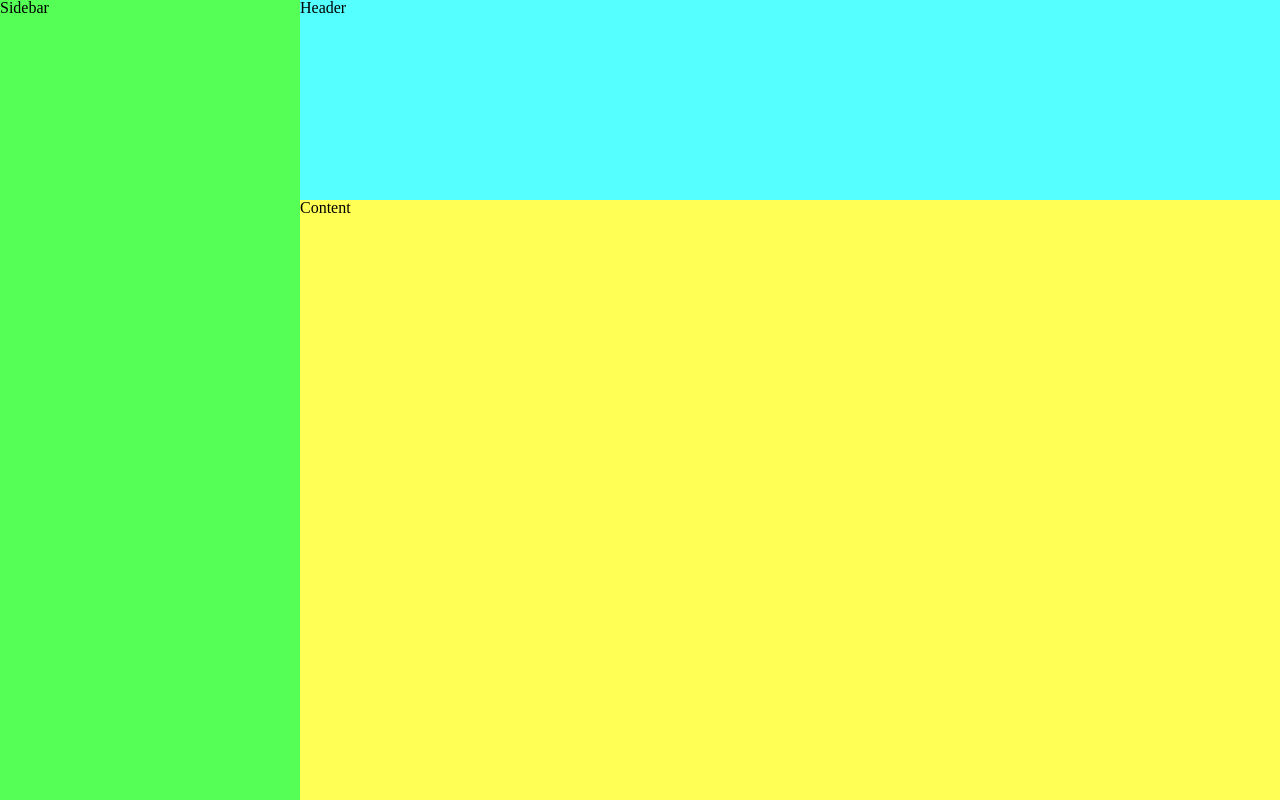
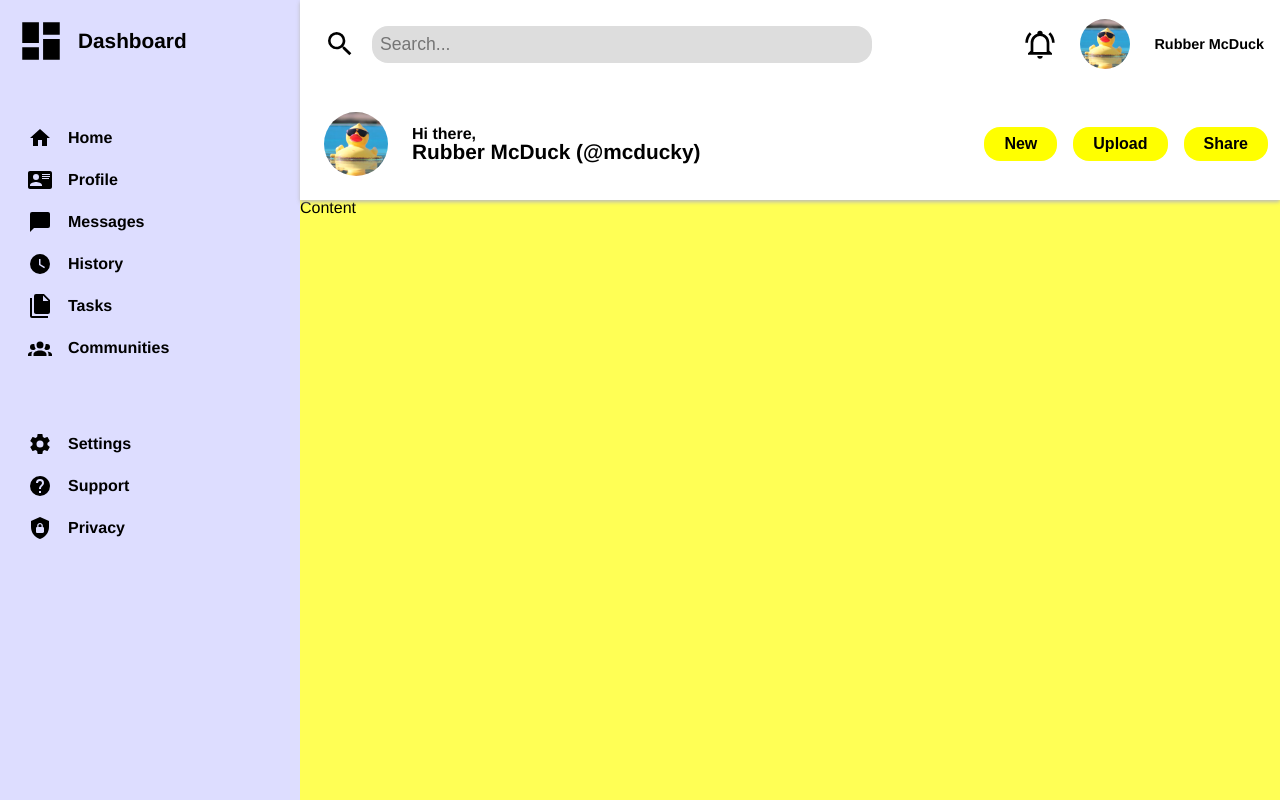
Before and after one commit to MongrelArchitect/admin-dashboard, a plain HTML site: page index.html in a window 1280 px wide. Drawn offline with Linux system fonts and the light colour scheme.

Commit message:
Setup and style header and sidebar sections

```diff
--- a/index.html
+++ b/index.html
@@ -9,8 +9,49 @@
   </head>
   <body>
     <div class="container">
-      <div class="header">Header</div>
-      <div class="sidebar">Sidebar</div>
+      <div class="header">
+        <div class="search">
+          <img src="./images/search.svg" alt="">
+          <input type="search" placeholder="Search...">
+        </div>
+        <div class="user">
+          <img src="./images/bell.svg" alt="">
+          <img src="./images/duck.jpg" alt="">
+          <span>Rubber McDuck</span>
+        </div>
+        <div class="greeting">
+          <img src="./images/duck.jpg" alt="">
+          <span>Hi there,<p>Rubber McDuck (@mcducky)</p></span>
+        </div>
+        <div class="actions">
+          <button>New</button>
+          <button>Upload</button>
+          <button>Share</button>
+        </div>
+      </div>
+      <div class="sidebar">
+        <div class="dashboard">
+          <img src="./images/dashboard.svg" alt="">
+          <span>Dashboard</span>
+        </div>
+        <div class="navigation">
+          <ul>
+            <li><img src="./images/home.svg" alt="">Home</li>
+            <li><img src="./images/profile.svg" alt="">Profile</li>
+            <li><img src="./images/messages.svg" alt="">Messages</li>
+            <li><img src="./images/history.svg" alt="">History</li>
+            <li><img src="./images/tasks.svg" alt="">Tasks</li>
+            <li><img src="./images/communities.svg" alt="">Communities</li>
+          </ul>
+        </div>
+        <div class="settings">
+          <ul>
+            <li><img src="./images/settings.svg" alt="">Settings</li>
+            <li><img src="./images/support.svg" alt="">Support</li>
+            <li><img src="./images/privacy.svg" alt="">Privacy</li>
+          </ul>
+        </div>
+      </div>
       <div class="content">Content</div>
     </div>
   </body>
--- a/styles/style.css
+++ b/styles/style.css
@@ -4,13 +4,31 @@
 
 body {
   background: #ddd;
+  font-family: Helvetica, sans-serif;
   height: 100vh;
   width: 100vw;
 }
 
+.actions {
+  align-items: center;
+  display: flex;
+  gap: 16px;
+  justify-content: end;
+  padding: 12px;
+}
+
+.actions button {
+  background: #ff0;
+  border: none;
+  border-radius: 16px;
+  font-size: 1rem;
+  font-weight: bold;
+  padding: 8px 20px 8px 20px;
+}
+
 .container {
   display: grid;
-  grid-template: clamp(150px, 25%, 225px) 3fr / clamp(200px, 25%, 300px) 3fr;
+  grid-template: clamp(150px, 25%, 200px) 3fr / clamp(200px, 25%, 300px) 3fr;
   height: 100%;
   width: 100%;
 }
@@ -20,12 +38,114 @@ body {
   grid-area: 2 / 2 / 3 / 3;
 }
 
+.dashboard {
+  align-items: center;
+  display: flex;
+  font-size: 1.3rem;
+  font-weight: bold;
+  gap: 12px;
+}
+
+.greeting {
+  align-items: center;
+  display: flex;
+  font-weight: bold;
+  gap: 24px;
+  padding: 24px;
+}
+
+.greeting img {
+  border-radius: 50%;
+  height: 64px;
+}
+
+.greeting p {
+  font-size: 1.3rem;
+}
+
 .header {
-  background: #5ff;
+  background: #fff;
+  box-shadow: 0 2px 4px #bbb;
+  display: grid;
+  overflow: auto;
+  /* Need relative position for box-shadow to show up*/
+  position: relative;
   grid-area: 1 / 2 / 2 / 3;
+  grid-template: 1fr 1fr / 3fr 1fr;
+}
+
+.navigation ul,
+.settings ul {
+  display: flex;
+  flex-direction: column;
+  font-size: 1rem;
+  font-weight: bold;
+  gap: 18px;
+  padding: 12px;
+}
+
+.navigation ul li,
+.settings ul li {
+  align-items: center;
+  display: flex;
+  gap: 16px;
+}
+
+.search {
+  align-items: center;
+  display: flex;
+  gap: 16px;
+  padding: 24px;
+}
+
+.search img,
+.user img:first-child{
+  height: 32px;
+}
+
+.search input {
+  background: #ddd;
+  border: none;
+  border-radius: 16px;
+  font-size: 1.1rem;
+  min-width: 100px;
+  padding: 8px;
+  width: 80%;
+}
+
+.search input:focus {
+  background: #ddf;
+  outline: 2px solid #aaf;
 }
 
 .sidebar {
-  background: #5f5;
+  background: #ddf;
+  display: flex;
+  flex-direction: column;
+  gap: 48px;
   grid-area: 1 / 1 / 3 / 2;
+  padding: 16px;
 }
+
+.sidebar img {
+  height: 24px;
+}
+
+.sidebar img[src*="dashboard"] {
+  height: 50px;
+}
+
+.user {
+  align-items: center;
+  display: flex;
+  gap: 24px;
+  justify-content: end;
+  padding: 16px;
+  font-size: 0.9rem;
+  font-weight: bold;
+}
+
+.user img:nth-child(2) {
+  height: 50px;
+  border-radius: 50%;
+}
```
Also changed, not shown: images/bell.svg (added), images/communities.svg (added), images/dashboard.svg (added), images/duck.jpg (added), images/history.svg (added), images/home.svg (added), images/messages.svg (added), images/privacy.svg (added), images/profile.svg (added), images/search.svg (added), images/settings.svg (added), images/support.svg (added), images/tasks.svg (added).
